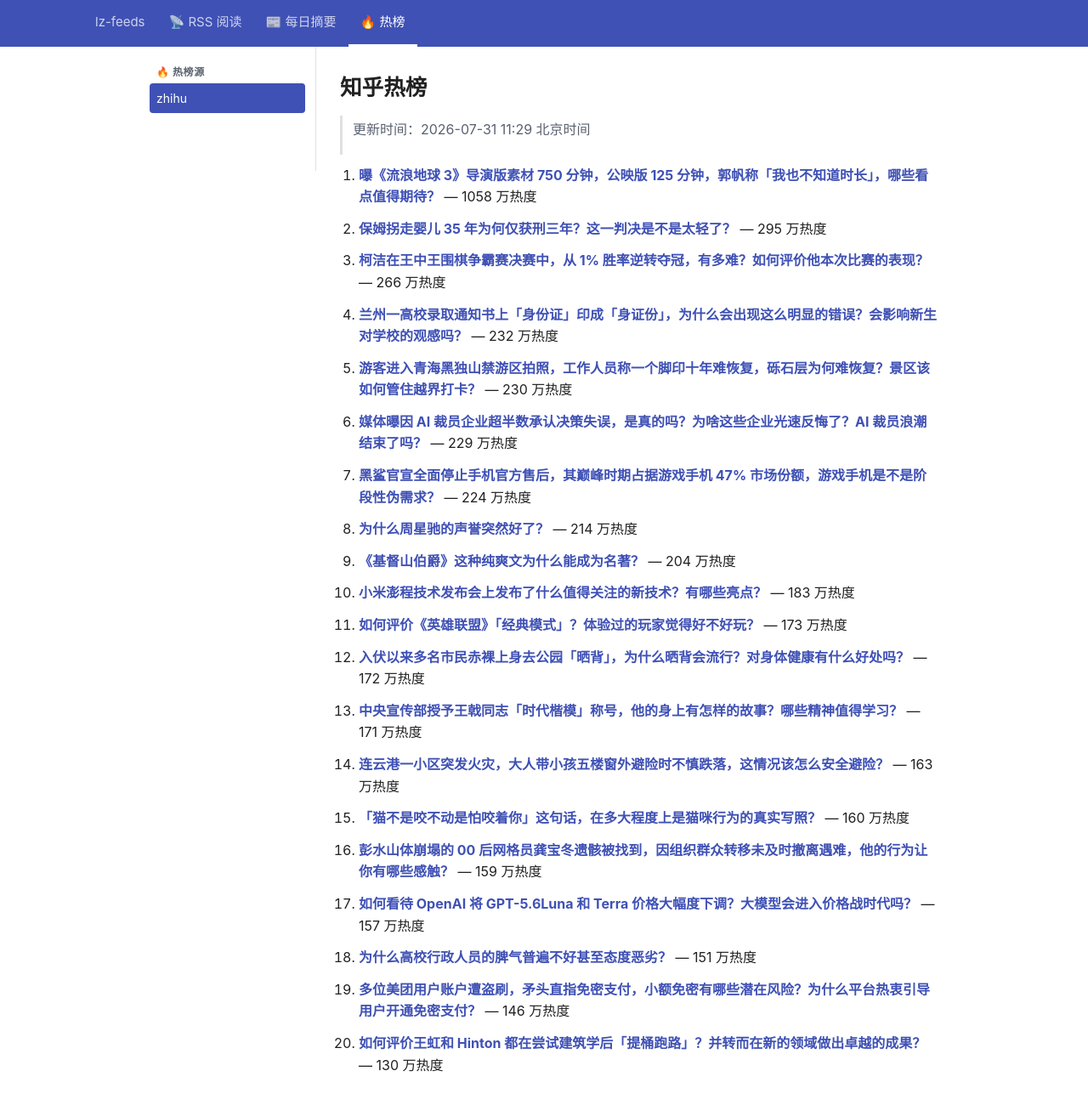
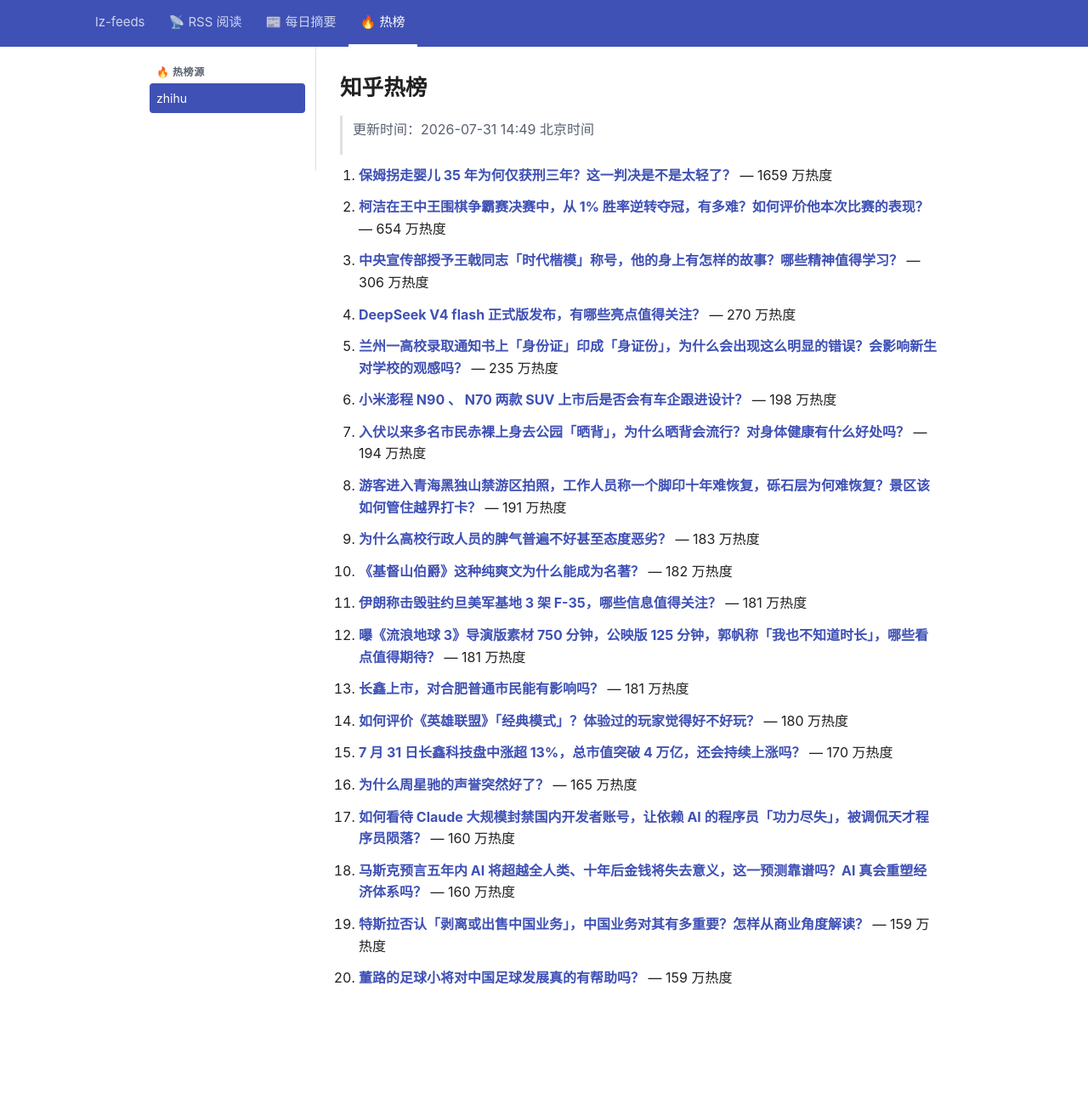
Before and after one commit to lizhang0101/lz-feeds, a Jekyll site: the page built from _hotlist/zhihu.md, in a window 1280 px wide and 1330 px high. Shown: the top 1300 px of the window at 85% size. Built offline with Jekyll 4.4.1, drawn with Linux system fonts in a browser that asks for light colours.

Commit message:
hotlist: 2026-07-31T06:49Z

```diff
--- a/_hotlist/zhihu.md
+++ b/_hotlist/zhihu.md
@@ -1,48 +1,48 @@
 ---
-updated: 2026-07-31 11:29 北京时间
+updated: 2026-07-31 14:49 北京时间
 count: 20
 ---
 
 # 知乎热榜
 
-> 更新时间：2026-07-31 11:29 北京时间
+> 更新时间：2026-07-31 14:49 北京时间
 
-1. **[曝《流浪地球 3》导演版素材 750 分钟，公映版 125 分钟，郭帆称「我也不知道时长」，哪些看点值得期待？](https://www.zhihu.com/question/2064704539450782573)** — 1058 万热度
+1. **[保姆拐走婴儿 35 年为何仅获刑三年？这一判决是不是太轻了？](https://www.zhihu.com/question/2066124591437538873)** — 1659 万热度
 
-2. **[保姆拐走婴儿 35 年为何仅获刑三年？这一判决是不是太轻了？](https://www.zhihu.com/question/2066124591437538873)** — 295 万热度
+2. **[柯洁在王中王围棋争霸赛决赛中，从 1% 胜率逆转夺冠，有多难？如何评价他本次比赛的表现？](https://www.zhihu.com/question/2066221979250774781)** — 654 万热度
 
-3. **[柯洁在王中王围棋争霸赛决赛中，从 1% 胜率逆转夺冠，有多难？如何评价他本次比赛的表现？](https://www.zhihu.com/question/2066221979250774781)** — 266 万热度
+3. **[中央宣传部授予王戟同志「时代楷模」称号，他的身上有怎样的故事？哪些精神值得学习？](https://www.zhihu.com/question/2065728985242326749)** — 306 万热度
 
-4. **[兰州一高校录取通知书上「身份证」印成「身证份」，为什么会出现这么明显的错误？会影响新生对学校的观感吗？](https://www.zhihu.com/question/2066163271292249223)** — 232 万热度
+4. **[DeepSeek V4 flash 正式版发布，有哪些亮点值得关注？](https://www.zhihu.com/question/2066521165246489298)** — 270 万热度
 
-5. **[游客进入青海黑独山禁游区拍照，工作人员称一个脚印十年难恢复，砾石层为何难恢复？景区该如何管住越界打卡？](https://www.zhihu.com/question/2065022640889098964)** — 230 万热度
+5. **[兰州一高校录取通知书上「身份证」印成「身证份」，为什么会出现这么明显的错误？会影响新生对学校的观感吗？](https://www.zhihu.com/question/2066163271292249223)** — 235 万热度
 
-6. **[媒体曝因 AI 裁员企业超半数承认决策失误，是真的吗？为啥这些企业光速反悔了？AI 裁员浪潮结束了吗？](https://www.zhihu.com/question/2065915199089894895)** — 229 万热度
+6. **[小米澎程 N90 、 N70 两款 SUV 上市后是否会有车企跟进设计？](https://www.zhihu.com/question/2065496535039742086)** — 198 万热度
 
-7. **[黑鲨官宣全面停止手机官方售后，其巅峰时期占据游戏手机 47% 市场份额，游戏手机是不是阶段性伪需求？](https://www.zhihu.com/question/2066184696107643598)** — 224 万热度
+7. **[入伏以来多名市民赤裸上身去公园「晒背」，为什么晒背会流行？对身体健康有什么好处吗？](https://www.zhihu.com/question/2065749316019532347)** — 194 万热度
 
-8. **[为什么周星驰的声誉突然好了？](https://www.zhihu.com/question/2064083901421708578)** — 214 万热度
+8. **[游客进入青海黑独山禁游区拍照，工作人员称一个脚印十年难恢复，砾石层为何难恢复？景区该如何管住越界打卡？](https://www.zhihu.com/question/2065022640889098964)** — 191 万热度
 
-9. **[《基督山伯爵》这种纯爽文为什么能成为名著？](https://www.zhihu.com/question/2036258860516762419)** — 204 万热度
+9. **[为什么高校行政人员的脾气普遍不好甚至态度恶劣？](https://www.zhihu.com/question/46508705)** — 183 万热度
 
-10. **[小米澎程技术发布会上发布了什么值得关注的新技术？有哪些亮点？](https://www.zhihu.com/question/2066129660551722919)** — 183 万热度
+10. **[《基督山伯爵》这种纯爽文为什么能成为名著？](https://www.zhihu.com/question/2036258860516762419)** — 182 万热度
 
-11. **[如何评价《英雄联盟》「经典模式」？体验过的玩家觉得好不好玩？](https://www.zhihu.com/question/2066106449672115057)** — 173 万热度
+11. **[伊朗称击毁驻约旦美军基地 3 架 F-35，哪些信息值得关注？](https://www.zhihu.com/question/2066282514805679344)** — 181 万热度
 
-12. **[入伏以来多名市民赤裸上身去公园「晒背」，为什么晒背会流行？对身体健康有什么好处吗？](https://www.zhihu.com/question/2065749316019532347)** — 172 万热度
+12. **[曝《流浪地球 3》导演版素材 750 分钟，公映版 125 分钟，郭帆称「我也不知道时长」，哪些看点值得期待？](https://www.zhihu.com/question/2064704539450782573)** — 181 万热度
 
-13. **[中央宣传部授予王戟同志「时代楷模」称号，他的身上有怎样的故事？哪些精神值得学习？](https://www.zhihu.com/question/2065728985242326749)** — 171 万热度
+13. **[长鑫上市，对合肥普通市民能有影响吗？](https://www.zhihu.com/question/2065114398650283660)** — 181 万热度
 
-14. **[连云港一小区突发火灾，大人带小孩五楼窗外避险时不慎跌落，这情况该怎么安全避险？](https://www.zhihu.com/question/2065516124482146631)** — 163 万热度
+14. **[如何评价《英雄联盟》「经典模式」？体验过的玩家觉得好不好玩？](https://www.zhihu.com/question/2066106449672115057)** — 180 万热度
 
-15. **[「猫不是咬不动是怕咬着你」这句话，在多大程度上是猫咪行为的真实写照？](https://www.zhihu.com/question/1984318942811021405)** — 160 万热度
+15. **[7 月 31 日长鑫科技盘中涨超 13%，总市值突破 4 万亿，还会持续上涨吗？](https://www.zhihu.com/question/2066475673590265734)** — 170 万热度
 
-16. **[彭水山体崩塌的 00 后网格员龚宝冬遗骸被找到，因组织群众转移未及时撤离遇难，他的行为让你有哪些感触？](https://www.zhihu.com/question/2065832666918645764)** — 159 万热度
+16. **[为什么周星驰的声誉突然好了？](https://www.zhihu.com/question/2064083901421708578)** — 165 万热度
 
-17. **[如何看待 OpenAI 将 GPT-5.6Luna 和 Terra 价格大幅度下调？大模型会进入价格战时代吗？](https://www.zhihu.com/question/2066333638568972760)** — 157 万热度
+17. **[如何看待 Claude 大规模封禁国内开发者账号，让依赖 AI 的程序员「功力尽失」，被调侃天才程序员陨落？](https://www.zhihu.com/question/2065499504187371980)** — 160 万热度
 
-18. **[为什么高校行政人员的脾气普遍不好甚至态度恶劣？](https://www.zhihu.com/question/46508705)** — 151 万热度
+18. **[马斯克预言五年内 AI 将超越全人类、十年后金钱将失去意义，这一预测靠谱吗？AI 真会重塑经济体系吗？](https://www.zhihu.com/question/2066440048212276843)** — 160 万热度
 
-19. **[多位美团用户账户遭盗刷，矛头直指免密支付，小额免密有哪些潜在风险？为什么平台热衷引导用户开通免密支付？](https://www.zhihu.com/question/2065842506718077225)** — 146 万热度
+19. **[特斯拉否认「剥离或出售中国业务」，中国业务对其有多重要？怎样从商业角度解读？](https://www.zhihu.com/question/2066476826868676553)** — 159 万热度
 
-20. **[如何评价王虹和 Hinton 都在尝试建筑学后「提桶跑路」？并转而在新的领域做出卓越的成果？](https://www.zhihu.com/question/2064084814068704024)** — 130 万热度
+20. **[董路的足球小将对中国足球发展真的有帮助吗？](https://www.zhihu.com/question/2040782595068257524)** — 159 万热度
```
